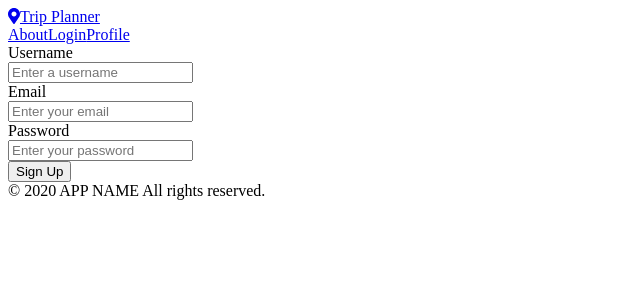
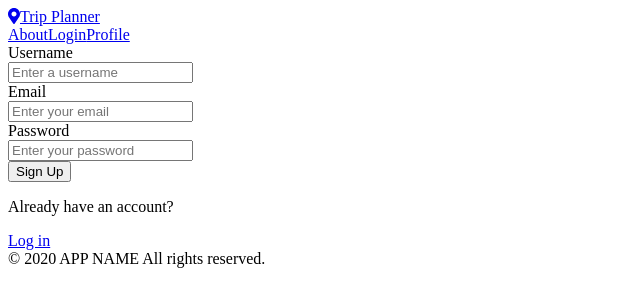
Before and after one commit to Asymi/FPLAP4_FINAL_PROJECT, a React (Create React App) app in the folder frontend/: page /signup in a window 1280 px wide. Shown: the top 306 px of the page, without its empty margins (0-640 px from the left). Built offline with nearby package versions, Linux system fonts and the light colour scheme.

Commit message:
add login link

```diff
--- a/frontend/src/containers/Signup.js
+++ b/frontend/src/containers/Signup.js
@@ -1,4 +1,5 @@
 import React, { Component } from 'react'
+import { Link } from 'react-router-dom'
 import { toast, ToastContainer } from 'react-toastify'
 import "react-toastify/dist/ReactToastify.css"
 
@@ -72,6 +73,7 @@ class Signup extends Component {
                     <br/>
                     <input type="submit" value="Sign Up"></input>
                 </form>
+                <p>Already have an account?</p><Link to="/login">Log in</Link>
             </div>
         )
     }
```
